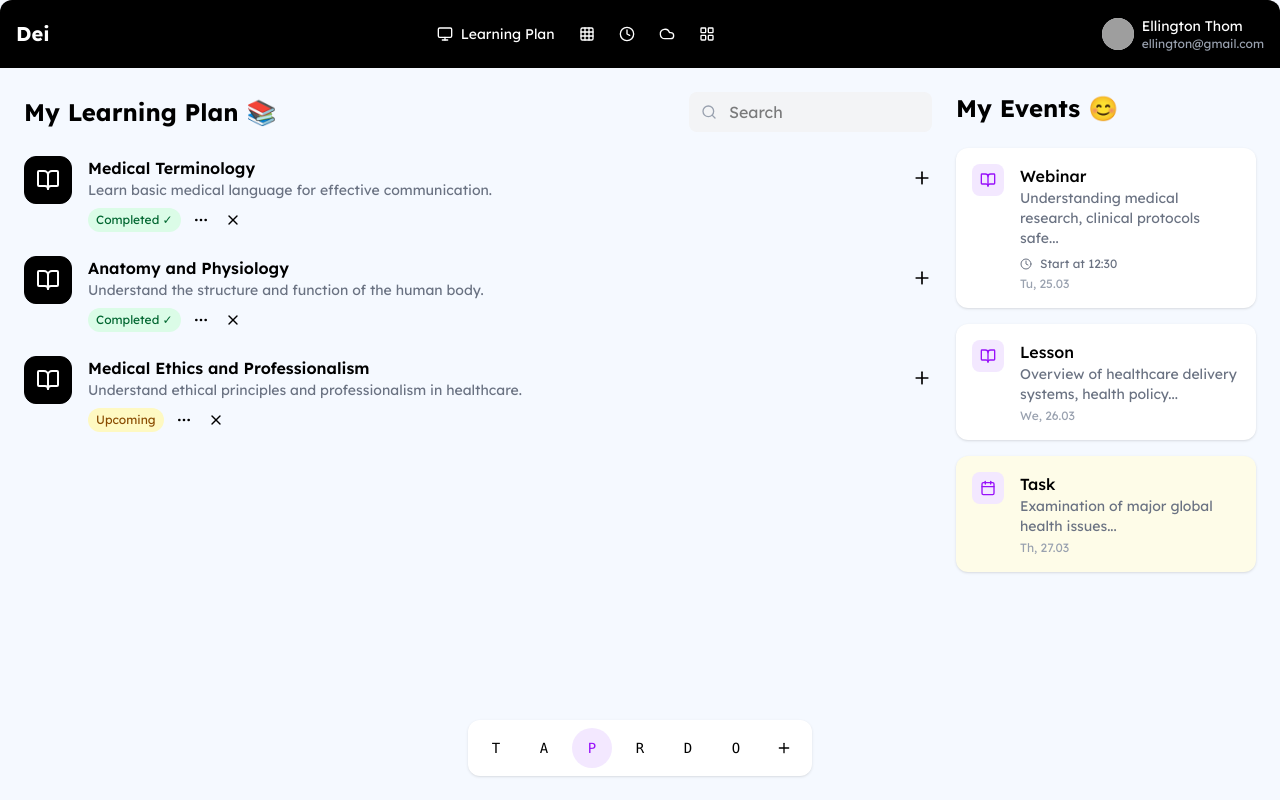
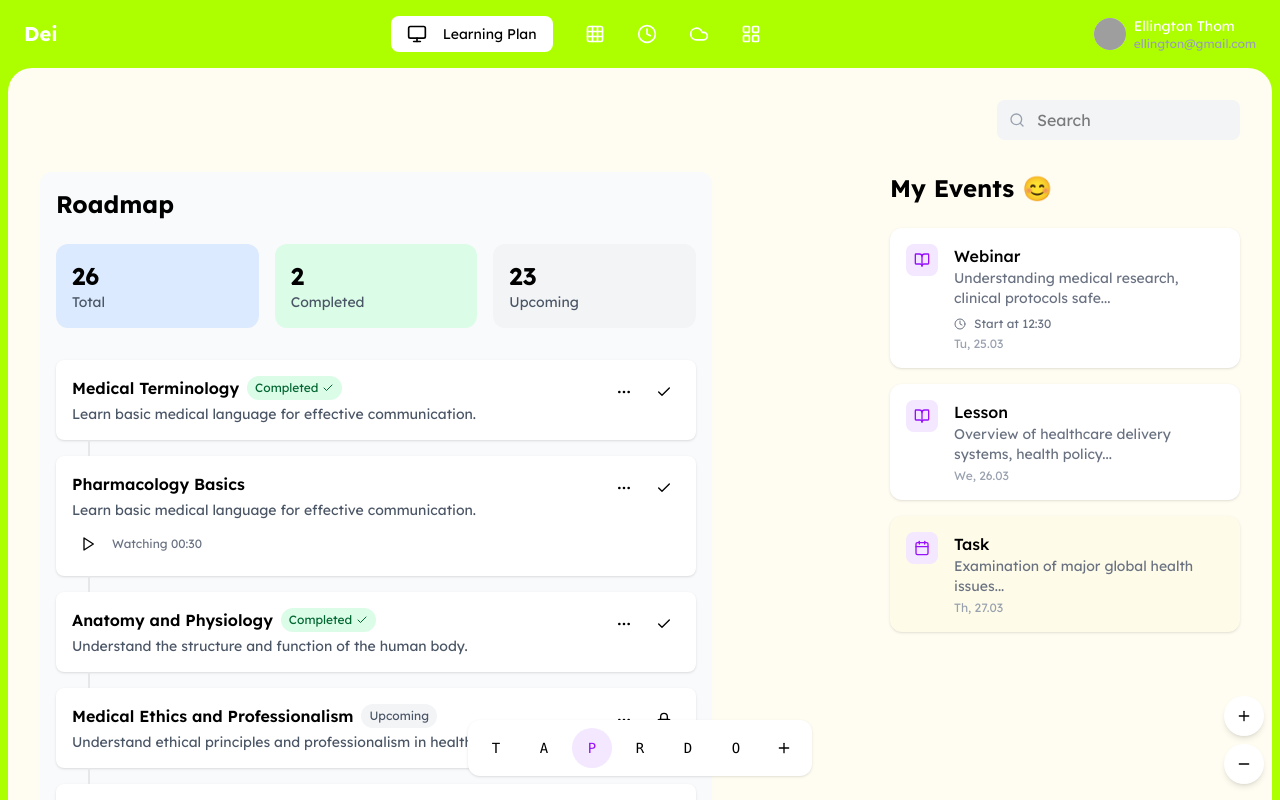
Before and after one commit to sujal-GITHUB/Sage-Ed, a React (Vite) app in the folder Frontend/: page /dashboard in a window 1280 px wide. Built offline with nearby package versions, Linux system fonts and the light colour scheme; grey boxes are pictures that could not be loaded.

Commit message:
dashboard updated

```diff
--- a/Frontend/src/Components/Dashboard/Header.jsx
+++ b/Frontend/src/Components/Dashboard/Header.jsx
@@ -1,20 +1,76 @@
-import { Monitor, Grid, Clock, Cloud, LayoutGrid } from "lucide-react"
+import { Monitor, Grid, Clock, Cloud, LayoutGrid, Menu, X } from "lucide-react"
 import { HeaderIcon } from "./HeaderIcon"
 import { UserProfile } from "./UserProfile"
+import { useState } from "react"
 
-export const Header = () => (
-  <header className="bg-black text-white p-4 rounded-t-xl flex items-center justify-between">
+export const Header = () => {
+  const [activeItem, setActiveItem] = useState('learning') // Default active item
+  const [isMobileMenuOpen, setIsMobileMenuOpen] = useState(false)
+
+  const navItems = [
+    { id: 'learning', icon: Monitor, label: 'Learning Plan' },
+    { id: 'dashboard', icon: Grid, label: 'Dashboard' },
+    { id: 'schedule', icon: Clock, label: 'Schedule' },
+    { id: 'cloud', icon: Cloud, label: 'Cloud' },
+    { id: 'apps', icon: LayoutGrid, label: 'Apps' }
+  ]
+
+  return (
+    <header className="sticky top-0 z-50 bg-[#ADFF00] text-white px-6 py-4">
+      <nav className="flex items-center justify-between max-w-7xl mx-auto">
         <div className="text-xl font-bold">Dei</div>
-    <div className="flex items-center space-x-6">
-      <HeaderIcon>
-        <Monitor className="w-4 h-4" />
-        <span className="text-sm">Learning Plan</span>
+
+        {/* Desktop Menu */}
+        <div className="hidden md:flex flex-1 items-center justify-center space-x-8">
+          {navItems.map(({ id, icon: Icon, label }) => (
+            <HeaderIcon
+              key={id}
+              onClick={() => setActiveItem(id)}
+              className={`cursor-pointer transition-all duration-200 ${
+                activeItem === id ? 'bg-white text-black px-4 py-2 rounded-lg' : ''
+              }`}
+            >
+              <Icon className="w-5 h-5" />
+              {activeItem === id && (
+                <span className="text-sm ml-2">{label}</span>
+              )}
             </HeaderIcon>
-      <Grid className="w-4 h-4" />
-      <Clock className="w-4 h-4" />
-      <Cloud className="w-4 h-4" />
-      <LayoutGrid className="w-4 h-4" />
+          ))}
         </div>
+
+        {/* Mobile Menu Button */}
+        <button
+          onClick={() => setIsMobileMenuOpen(!isMobileMenuOpen)}
+          className="md:hidden text-black p-2"
+        >
+          {isMobileMenuOpen ? <X className="w-6 h-6" /> : <Menu className="w-6 h-6" />}
+        </button>
+
+        {/* Mobile Menu */}
+        {isMobileMenuOpen && (
+          <div className="absolute top-full left-0 right-0 bg-white shadow-lg md:hidden">
+            <div className="p-4 space-y-4">
+              {navItems.map(({ id, icon: Icon, label }) => (
+                <HeaderIcon
+                  key={id}
+                  onClick={() => {
+                    setActiveItem(id)
+                    setIsMobileMenuOpen(false)
+                  }}
+                  className={`cursor-pointer w-full transition-all duration-200 ${
+                    activeItem === id ? 'text-[#ADFF00]' : 'text-black'
+                  }`}
+                >
+                  <Icon className="w-5 h-5" />
+                  <span className="text-sm ml-2">{label}</span>
+                </HeaderIcon>
+              ))}
+            </div>
+          </div>
+        )}
+
         <UserProfile />
+      </nav>
     </header>
   )
+}
--- a/Frontend/src/Components/Dashboard/HeaderIcon.jsx
+++ b/Frontend/src/Components/Dashboard/HeaderIcon.jsx
@@ -1,9 +1,16 @@
 import PropTypes from 'prop-types'
 
-export const HeaderIcon = ({ children }) => (
-    <div className="flex items-center space-x-2">{children}</div>
-  )
+export const HeaderIcon = ({ children, className = "", onClick }) => (
+  <div
+    onClick={onClick}
+    className={`flex items-center space-x-2 ${className}`}
+  >
+    {children}
+  </div>
+)
 
 HeaderIcon.propTypes = {
-  children: PropTypes.node.isRequired
+  children: PropTypes.node.isRequired,
+  className: PropTypes.string,
+  onClick: PropTypes.func
 }
--- /dev/null
+++ b/Frontend/src/Components/Dashboard/Roadmap.jsx
@@ -0,0 +1,124 @@
+import { Search, Plus, Minus, Lock, MoreHorizontal, Check, Play } from 'lucide-react';
+
+const LearningRoadmap = () => {
+  const stats = [
+    { label: 'Total', value: 26, bgColor: 'bg-blue-100' },
+    { label: 'Completed', value: 2, bgColor: 'bg-green-100' },
+    { label: 'Upcoming', value: 23, bgColor: 'bg-gray-100' }
+  ];
+
+  const courses = [
+    {
+      title: 'Medical Terminology',
+      description: 'Learn basic medical language for effective communication.',
+      status: 'completed'
+    },
+    {
+      title: 'Pharmacology Basics',
+      description: 'Learn basic medical language for effective communication.',
+      status: 'in-progress',
+      progress: '00:30',
+      isVideo: true
+    },
+    {
+      title: 'Anatomy and Physiology',
+      description: 'Understand the structure and function of the human body.',
+      status: 'completed'
+    },
+    {
+      title: 'Medical Ethics and Professionalism',
+      description: 'Understand ethical principles and professionalism in healthcare.',
+      status: 'upcoming',
+      isLocked: true
+    },
+    {
+      title: 'Disease Pathophysiology',
+      description: 'Study the cellular and molecular basis of common diseases.',
+      status: 'upcoming',
+      isLocked: true
+    }
+  ];
+
+  return (
+    <div className="max-w-2xl p-4 bg-gray-50 rounded-xl ">
+      <div className="flex items-center justify-between mb-6">
+        <h1 className="text-2xl font-bold">Roadmap</h1>
+      </div>
+
+      <div className="flex gap-4 mb-8">
+        {stats.map((stat) => (
+          <div
+            key={stat.label}
+            className={`${stat.bgColor} p-4 rounded-xl flex-1`}
+          >
+            <div className="text-2xl font-bold">{stat.value}</div>
+            <div className="text-sm text-gray-600">{stat.label}</div>
+          </div>
+        ))}
+      </div>
+
+      <div className="space-y-4">
+        {courses.map((course, index) => (
+          <div key={course.title} className="relative bg-white rounded-lg shadow-sm p-4">
+            {index > 0 && (
+              <div className="absolute -top-4 left-8 w-0.5 h-4 bg-gray-200" />
+            )}
+            <div className="flex items-start justify-between">
+              <div className="flex-1">
+                <div className="flex items-center gap-2 mb-1">
+                  <h3 className="font-semibold">{course.title}</h3>
+                  {course.status === 'completed' && (
+                    <span className="bg-green-100 text-green-800 text-xs px-2 py-1 rounded-full flex items-center gap-1">
+                      Completed <Check className="w-3 h-3" />
+                    </span>
+                  )}
+                  {course.status === 'upcoming' && (
+                    <span className="bg-gray-100 text-gray-600 text-xs px-2 py-1 rounded-full">
+                      Upcoming
+                    </span>
+                  )}
+                </div>
+                <p className="text-sm text-gray-600">{course.description}</p>
+                {course.isVideo && course.progress && (
+                  <div className="mt-2 flex items-center gap-2">
+                    <button className="p-2 rounded-full hover:bg-gray-100">
+                      <Play className="w-4 h-4" />
+                    </button>
+                    <span className="text-xs text-gray-500">
+                      Watching {course.progress}
+                    </span>
+                  </div>
+                )}
+              </div>
+              <div className="flex items-center gap-2">
+                <button className="p-2 rounded-full hover:bg-gray-100">
+                  <MoreHorizontal className="w-4 h-4" />
+                </button>
+                {course.isLocked ? (
+                  <button className="p-2 rounded-full hover:bg-gray-100">
+                    <Lock className="w-4 h-4" />
+                  </button>
+                ) : (
+                  <button className="p-2 rounded-full hover:bg-gray-100">
+                    <Check className="w-4 h-4" />
+                  </button>
+                )}
+              </div>
+            </div>
+          </div>
+        ))}
+      </div>
+
+      <div className="fixed bottom-4 right-4 flex flex-col gap-2">
+        <button className="p-3 rounded-full bg-white shadow-md hover:bg-gray-50">
+          <Plus className="w-4 h-4" />
+        </button>
+        <button className="p-3 rounded-full bg-white shadow-md hover:bg-gray-50">
+          <Minus className="w-4 h-4" />
+        </button>
+      </div>
+    </div>
+  );
+};
+
+export default LearningRoadmap;
--- a/Frontend/src/Components/Landing/Contact.jsx
+++ b/Frontend/src/Components/Landing/Contact.jsx
@@ -61,7 +61,7 @@ export default function Contact() {
 
       <div className="grid md:grid-cols-2 gap-16">
         {/* Contact Form */}
-        <div className="bg-white dark:bg-gray-800 p-8 rounded-2xl shadow-lg">
+        <div className="bg-white dark:bg-gray-900 p-8 rounded-2xl shadow-lg">
           <form className="space-y-6">
             <div className="grid md:grid-cols-2 gap-6">
               {['firstName', 'lastName'].map((field) => (
@@ -124,7 +124,7 @@ export default function Contact() {
         {/* Contact Information */}
         <div className="space-y-8">
           {Object.entries(CONTACT_INFO).map(([key, info]) => (
-            <div key={key} className="bg-white dark:bg-gray-800 p-6 rounded-2xl shadow-lg transform transition-all duration-300 hover:scale-105">
+            <div key={key} className="bg-white dark:bg-gray-900 p-6 rounded-2xl shadow-lg transform transition-all duration-300 hover:scale-105">
               <div className="flex items-center gap-4">
                 <div className="bg-[#ADFF00] p-4 rounded-lg">
                   <info.icon className="h-6 w-6" />
--- a/Frontend/src/Pages/Dashboard.jsx
+++ b/Frontend/src/Pages/Dashboard.jsx
@@ -1,32 +1,34 @@
-import { BottomNav } from "../Components/Dashboard/BottomNav"
-import { Header } from "../Components/Dashboard/Header"
-import { SearchBar } from "../Components/Dashboard/SearchBar"
-import { LearningItem } from "../Components/Dashboard/LearningItem"
-import { EventCard } from "../Components/Dashboard/EventCard"
-import { learningItems, events } from "../data/mockData"
+import { BottomNav } from "../Components/Dashboard/BottomNav";
+import { Header } from "../Components/Dashboard/Header";
+import { SearchBar } from "../Components/Dashboard/SearchBar";
+import { LearningItem } from "../Components/Dashboard/LearningItem";
+import Roadmap from '../Components/Dashboard/Roadmap'
+import { EventCard } from "../Components/Dashboard/EventCard";
+import { learningItems, events } from "../data/mockData";
 
 const Dashboard = () => {
   return (
-    <div className="min-h-screen bg-[#f5f9ff]">
+    <div className="min-h-screen bg-[#ADFF00]">
+      <nav className="fixed w-full top-0 z-50">
         <Header />
-      <main className="p-6">
-        <div className="grid grid-cols-[1fr_300px] gap-6">
-          <div>
-            <div className="flex items-center justify-between mb-6">
-              <h1 className="text-2xl font-bold flex items-center gap-2">
-                My Learning Plan <span role="img" aria-label="book">📚</span>
-              </h1>
+      </nav>
+
+      <div className="fixed inset-x-0 top-18 md:top-17 mx-2 bottom-0 bg-[#FFFCF1] rounded-t-3xl overflow-hidden overflow-y-auto scrollbar-hide">
+        <div className="h-full p-8 overflow-auto">
+          <div className="max-w-7xl mx-auto">
+            <div className="flex items-center justify-end mb-8">
               <SearchBar />
             </div>
-            <div className="space-y-6">
-              {learningItems.map((item, index) => (
-                <LearningItem key={index} {...item} />
-              ))}
-            </div>
-          </div>
+
+            <div className="grid grid-cols-1 lg:grid-cols-[1fr_350px] gap-8">
+              <Roadmap/>
+
               <div>
                 <h2 className="text-2xl font-bold flex items-center gap-2 mb-6">
-              My Events <span role="img" aria-label="smile">😊</span>
+                  My Events{" "}
+                  <span role="img" aria-label="smile">
+                    😊
+                  </span>
                 </h2>
                 <div className="space-y-4">
                   {events.map((event, index) => (
@@ -35,10 +37,13 @@ import { learningItems, events } from "../data/mockData"
                 </div>
               </div>
             </div>
-      </main>
+          </div>
+        </div>
+      </div>
+
       <BottomNav />
     </div>
-  )
-}
+  );
+};
 
-export default Dashboard
+export default Dashboard;
```
Lines whose indentation alone changed are shown as unchanged.
